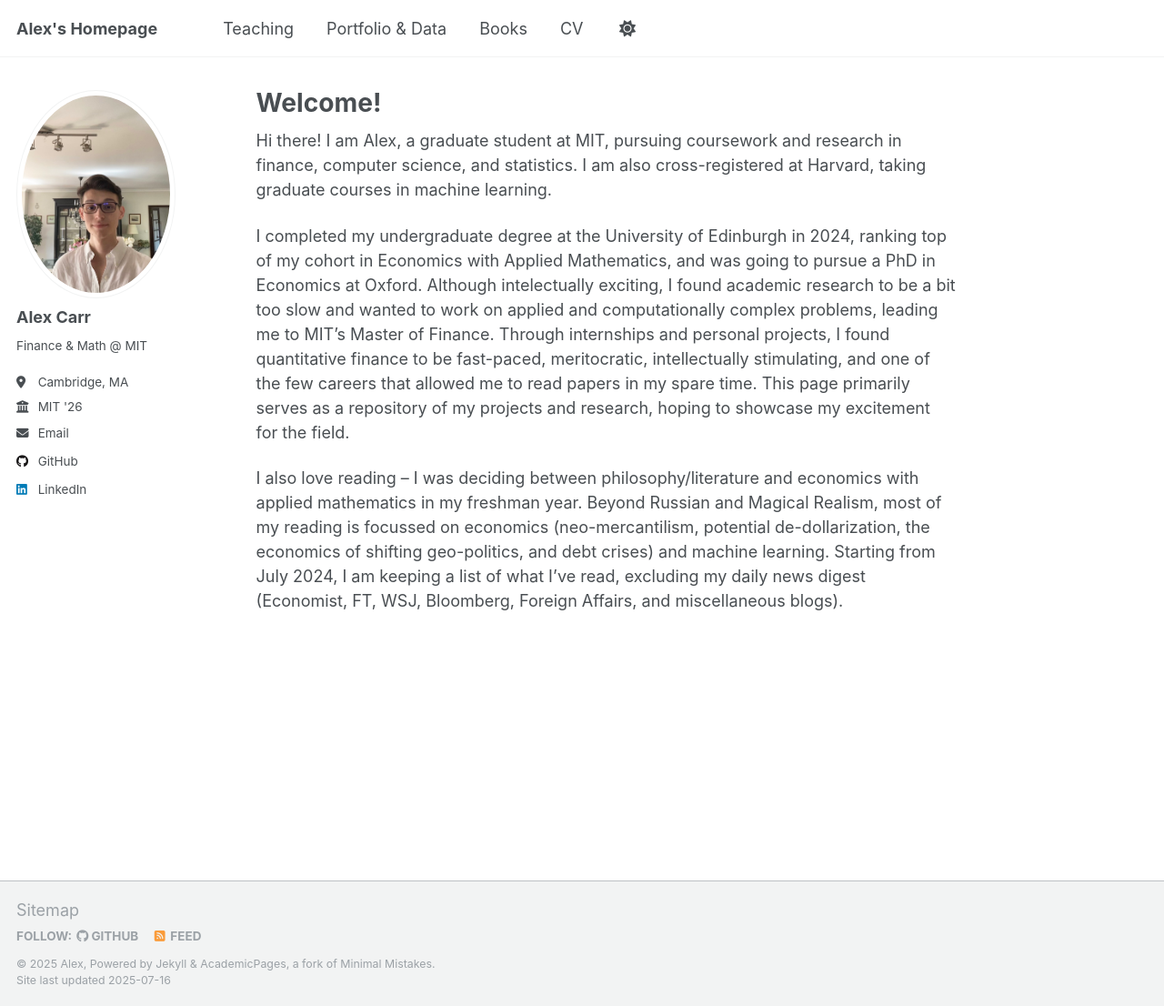
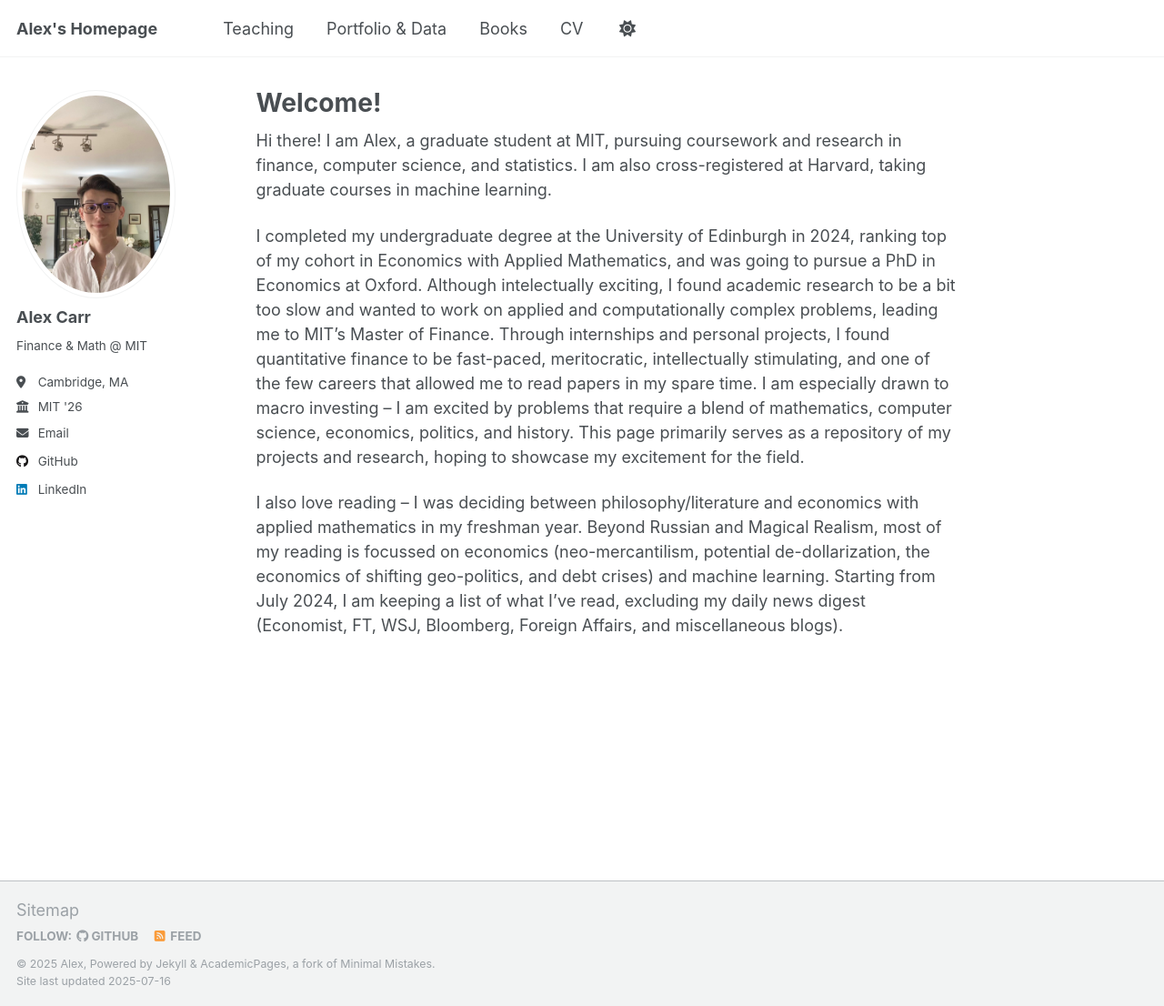
Before and after one commit to AlexandrCarr/AlexandrCarr.github.io, a Jekyll site: the page built from _pages/about.md, in a window 1280 px wide and 1106 px high. Shown: the whole window at 91% size. Built offline with Jekyll 4.4.1, drawn with Linux system fonts in a browser that asks for light colours.

Commit message:
Update about.md

```diff
--- a/_pages/about.md
+++ b/_pages/about.md
@@ -9,6 +9,6 @@ redirect_from:
 
 Hi there! I am Alex, a graduate student at MIT, pursuing coursework and research in finance, computer science, and statistics. I am also cross-registered at Harvard, taking graduate courses in machine learning.
 
-I completed my undergraduate degree at the University of Edinburgh in 2024, ranking top of my cohort in Economics with Applied Mathematics, and was going to pursue a PhD in Economics at Oxford. Although intelectually exciting, I found academic research to be a bit too slow and wanted to work on applied and computationally complex problems, leading me to MIT's Master of Finance. Through internships and personal projects, I found quantitative finance to be fast-paced, meritocratic, intellectually stimulating, and one of the few careers that allowed me to read papers in my spare time. This page primarily serves as a repository of my projects and research, hoping to showcase my excitement for the field.
+I completed my undergraduate degree at the University of Edinburgh in 2024, ranking top of my cohort in Economics with Applied Mathematics, and was going to pursue a PhD in Economics at Oxford. Although intelectually exciting, I found academic research to be a bit too slow and wanted to work on applied and computationally complex problems, leading me to MIT's Master of Finance. Through internships and personal projects, I found quantitative finance to be fast-paced, meritocratic, intellectually stimulating, and one of the few careers that allowed me to read papers in my spare time. I am especially drawn to macro investing – I am excited by problems that require a blend of mathematics, computer science, economics, politics, and history. This page primarily serves as a repository of my projects and research, hoping to showcase my excitement for the field.
 
 I also love reading – I was deciding between philosophy/literature and economics with applied mathematics in my freshman year. Beyond Russian and Magical Realism, most of my reading is focussed on economics (neo-mercantilism, potential de-dollarization, the economics of shifting geo-politics, and debt crises) and machine learning. Starting from July 2024, I am keeping a list of what I've read, excluding my daily news digest (Economist, FT, WSJ, Bloomberg, Foreign Affairs, and miscellaneous blogs).
```
